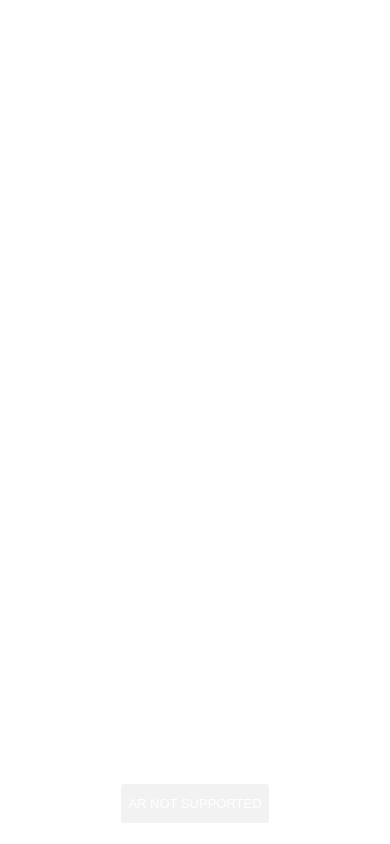
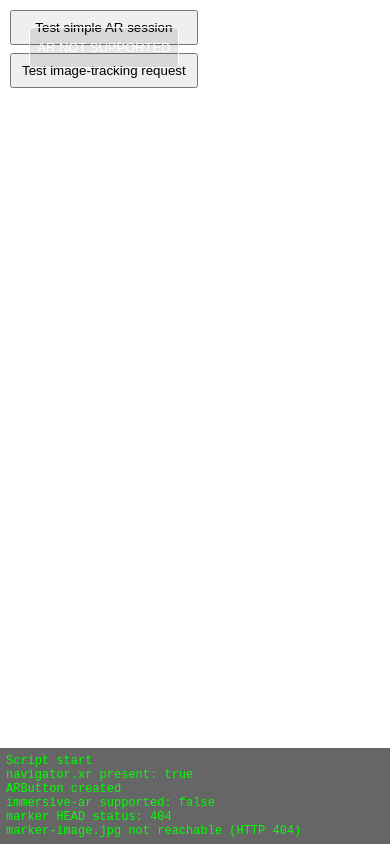
Before and after one commit to Moorwe/AR-slavicin, a plain HTML site: page index.html in a window 390 px wide. Drawn offline with nearby package versions, Linux system fonts and the light colour scheme; no server answers.

Commit message:
Add runtime debug logs and test AR session buttons

```diff
--- a/index.html
+++ b/index.html
@@ -11,13 +11,34 @@
   <script type="module">
     import * as THREE from 'three';
     import { ARButton } from 'three/addons/webxr/ARButton.js';
+    // -- Debug helper: on-screen log (useful when you can't open remote devtools) --
+    const dbg = document.createElement('div');
+    dbg.style = 'position:fixed;left:0;right:0;bottom:0;max-height:40vh;overflow:auto;background:rgba(0,0,0,0.6);color:#0f0;padding:6px;font-family:monospace;font-size:12px;z-index:9999';
+    dbg.id = 'debug-log';
+    document.body.appendChild(dbg);
+    function log(...args) {
+      console.log(...args);
+      const el = document.createElement('div');
+      el.textContent = args.map(a => (typeof a === 'object' ? JSON.stringify(a) : String(a))).join(' ');
+      dbg.appendChild(el);
+      dbg.scrollTop = dbg.scrollHeight;
+    }
+
+    log('Script start');
 
     const scene = new THREE.Scene();
-    const camera = new THREE.PerspectiveCamera();
+    const camera = new THREE.PerspectiveCamera(70, window.innerWidth / window.innerHeight, 0.01, 20);
+    camera.position.set(0, 1.6, 0);
     const renderer = new THREE.WebGLRenderer({ antialias: true, alpha: true });
     renderer.setSize(window.innerWidth, window.innerHeight);
     renderer.xr.enabled = true;
     document.body.appendChild(renderer.domElement);
+
+    window.addEventListener('resize', () => {
+      renderer.setSize(window.innerWidth, window.innerHeight);
+      camera.aspect = window.innerWidth / window.innerHeight;
+      camera.updateProjectionMatrix();
+    });
 
     // ---- Add Light ----
     const light = new THREE.HemisphereLight(0xffffff, 0xbbbbff, 1);
@@ -31,48 +52,114 @@
     cube.visible = false;
     scene.add(cube);
 
-    // ---- Start AR with image tracking ----
-    const button = ARButton.createButton(renderer, {
-      requiredFeatures: ["image-tracking"],
-      trackedImages: [
-        {
-          src: "marker-image.jpg",   // <-- put your image here
-          widthInMeters: 0.15        // real-world width of the image
+    // small UI container for buttons
+    const ui = document.createElement('div');
+    ui.style = 'position:fixed;top:10px;left:10px;z-index:10000;display:flex;gap:8px;flex-direction:column';
+    document.body.appendChild(ui);
+
+    // helper to test marker availability
+    async function checkMarker() {
+      try {
+        const res = await fetch('marker-image.jpg', { method: 'HEAD' });
+        log('marker HEAD status:', res.status);
+        if (res.ok) log('marker-image.jpg reachable'); else log('marker-image.jpg not reachable (HTTP ' + res.status + ')');
+      } catch (e) {
+        log('marker fetch error:', e);
       }
-      ]
+    }
+
+    // Quick WebXR support checks
+    const hasXR = !!navigator.xr;
+    log('navigator.xr present:', hasXR);
+    if (hasXR && navigator.xr.isSessionSupported) {
+      navigator.xr.isSessionSupported('immersive-ar').then(s => log('immersive-ar supported:', s)).catch(e => log('isSessionSupported error:', e));
+    }
+
+    // Create ARButton but wrap in try/catch — append into our UI container
+    try {
+      const arButton = ARButton.createButton(renderer, {
+        requiredFeatures: ['image-tracking'],
+        trackedImages: [{ src: 'marker-image.jpg', widthInMeters: 0.15 }]
       });
-    document.body.appendChild(button);
+      arButton.style.opacity = '0.95';
+      ui.appendChild(arButton);
+      arButton.addEventListener && arButton.addEventListener('click', () => log('ARButton clicked'));
+      log('ARButton created');
+    } catch (e) {
+      log('ARButton.createButton threw:', e);
+    }
 
-    // Map index → pose matrix
+    // Add a fallback button: try simple AR session (no image-tracking) to test basic XR support
+    const testBtn = document.createElement('button');
+    testBtn.textContent = 'Test simple AR session';
+    testBtn.style.padding = '8px 10px';
+    ui.appendChild(testBtn);
+
+    testBtn.addEventListener('click', async () => {
+      log('Test button clicked — requesting session (local-floor)');
+      if (!navigator.xr) return log('navigator.xr not available');
+      try {
+        const session = await navigator.xr.requestSession('immersive-ar', { requiredFeatures: ['local-floor'] });
+        renderer.xr.setSession(session);
+        session.addEventListener('end', () => log('session ended'));
+        log('simple session started:', session);
+      } catch (err) {
+        log('requestSession failed:', err);
+      }
+    });
+
+    // Add a button to test image-tracking request directly (will usually reject if feature unsupported)
+    const imgBtn = document.createElement('button');
+    imgBtn.textContent = 'Test image-tracking request';
+    imgBtn.style.padding = '8px 10px';
+    ui.appendChild(imgBtn);
+    imgBtn.addEventListener('click', async () => {
+      log('Image-tracking test clicked — requesting session with image-tracking');
+      if (!navigator.xr) return log('navigator.xr not available');
+      try {
+        const session = await navigator.xr.requestSession('immersive-ar', {
+          requiredFeatures: ['image-tracking'],
+          trackedImages: [{ src: 'marker-image.jpg', widthInMeters: 0.15 }]
+        });
+        renderer.xr.setSession(session);
+        log('image-tracking session started:', session);
+      } catch (err) {
+        log('image-tracking request failed:', err);
+      }
+    });
+
+    // Map index → pose matrix (for future use)
     const trackedImageMap = new Map();
 
+    // Animation loop
     renderer.setAnimationLoop((time, frame) => {
       if (frame) {
-        const results = frame.getImageTrackingResults();
-
+        try {
+          const results = frame.getImageTrackingResults ? frame.getImageTrackingResults() : [];
           for (const result of results) {
-          const imageIndex = result.index;
             const state = result.trackingState;
-
-          if (state === "tracked") {
+            if (state === 'tracked') {
               const refSpace = renderer.xr.getReferenceSpace();
               const pose = frame.getPose(result.imageSpace, refSpace);
-
               if (pose) {
                 cube.visible = true;
                 cube.matrix.fromArray(pose.transform.matrix);
                 cube.matrix.decompose(cube.position, cube.quaternion, cube.scale);
-
-              // raise cube slightly above image
                 cube.position.y += 0.05;
               }
             } else {
               cube.visible = false;
             }
           }
+        } catch (e) {
+          // don't spam console, but show once
+          log('frame processing error:', e);
         }
-
+      }
       renderer.render(scene, camera);
     });
+
+    // Initial checks
+    checkMarker();
   </script>
 </body>
```
Lines whose indentation alone changed are shown as unchanged.
